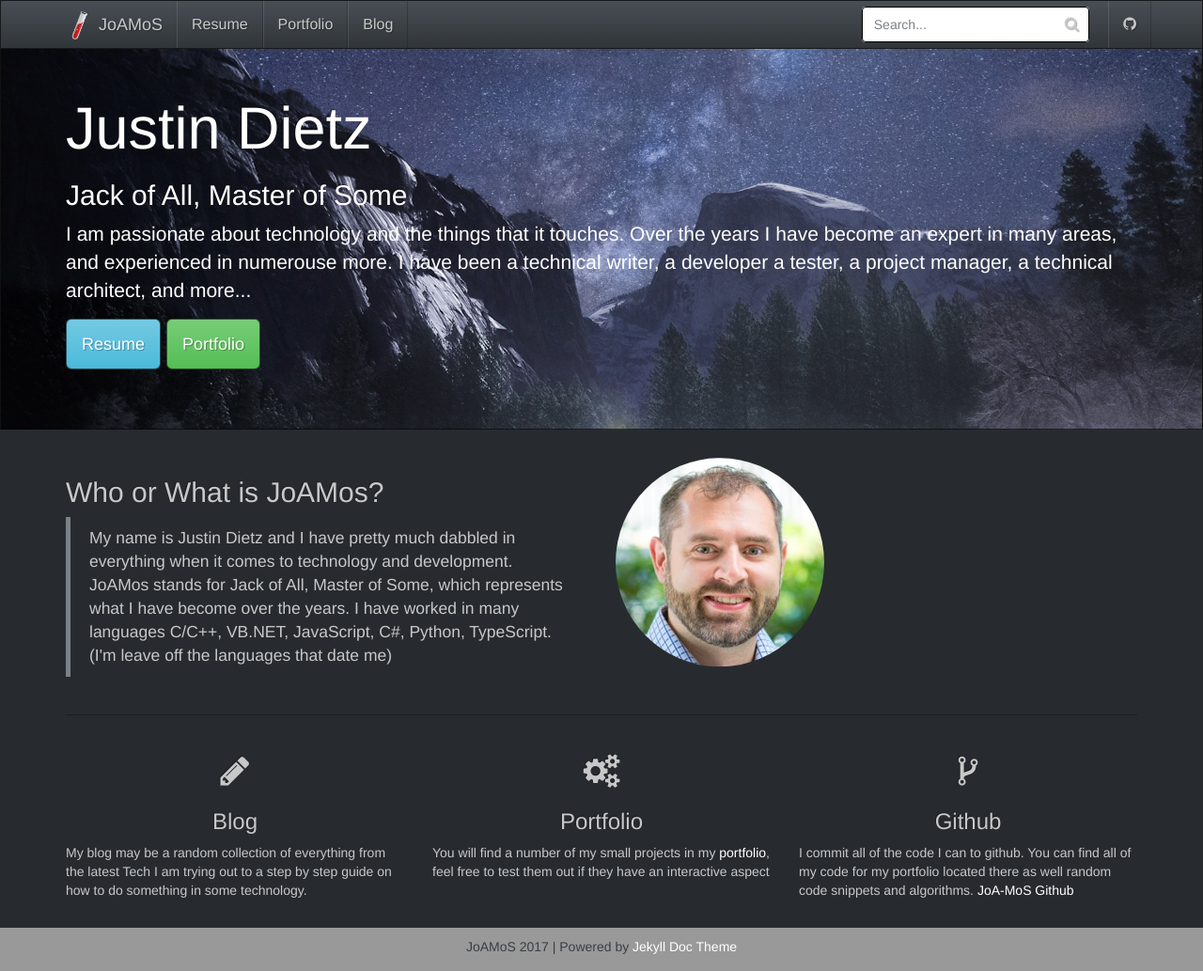
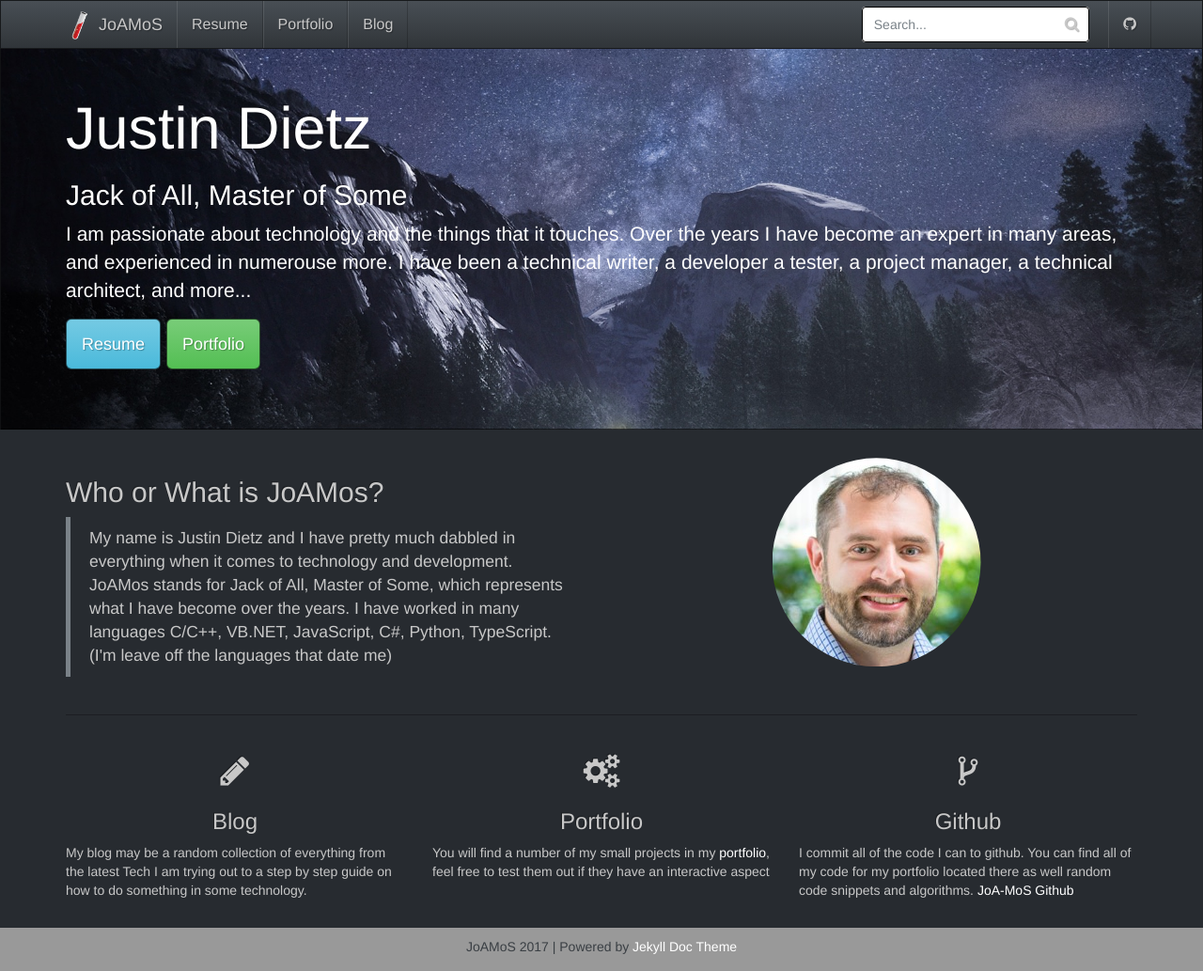
Before and after one commit to JoA-MoS/JoA-MoS.github.io, a Jekyll site: the page built from index.html, in a window 1280 px wide and 1033 px high. Shown: the whole window at 94% size. Built offline with Jekyll 4.4.1, drawn with Linux system fonts in a browser that asks for light colours; nearby versions of some CDN libraries.

Commit message:
updating to center image

```diff
--- a/css/main.scss
+++ b/css/main.scss
@@ -47,6 +47,12 @@
   /* Yep, even the new clip-path has deprecated stuff. */
 }
 
+.image-center{
+  display: flex;
+  justify-content: center;
+  align-items: center;
+}
+
 .header-container {
   background-color: black;
   background: url('../img/bg.jpg') no-repeat 50% 0;
--- a/index.html
+++ b/index.html
@@ -22,7 +22,7 @@
                 <p>My name is Justin Dietz and I have pretty much dabbled in everything when it comes to technology and development. JoAMos stands for Jack of All, Master of Some, which represents what I have become over the years. I have worked in many languages C/C++, VB.NET, JavaScript, C#, Python, TypeScript. (I'm leave off the languages that date me)</p>
             </blockquote>
         </div>
-        <div class="col-md-6 text-center">
+        <div class="col-md-6 text-center image-center">
             <img src="img/JustinDietz_square.jpg" alt="" class="img-responsive clip-circle">
         </div>
     </div>
```
